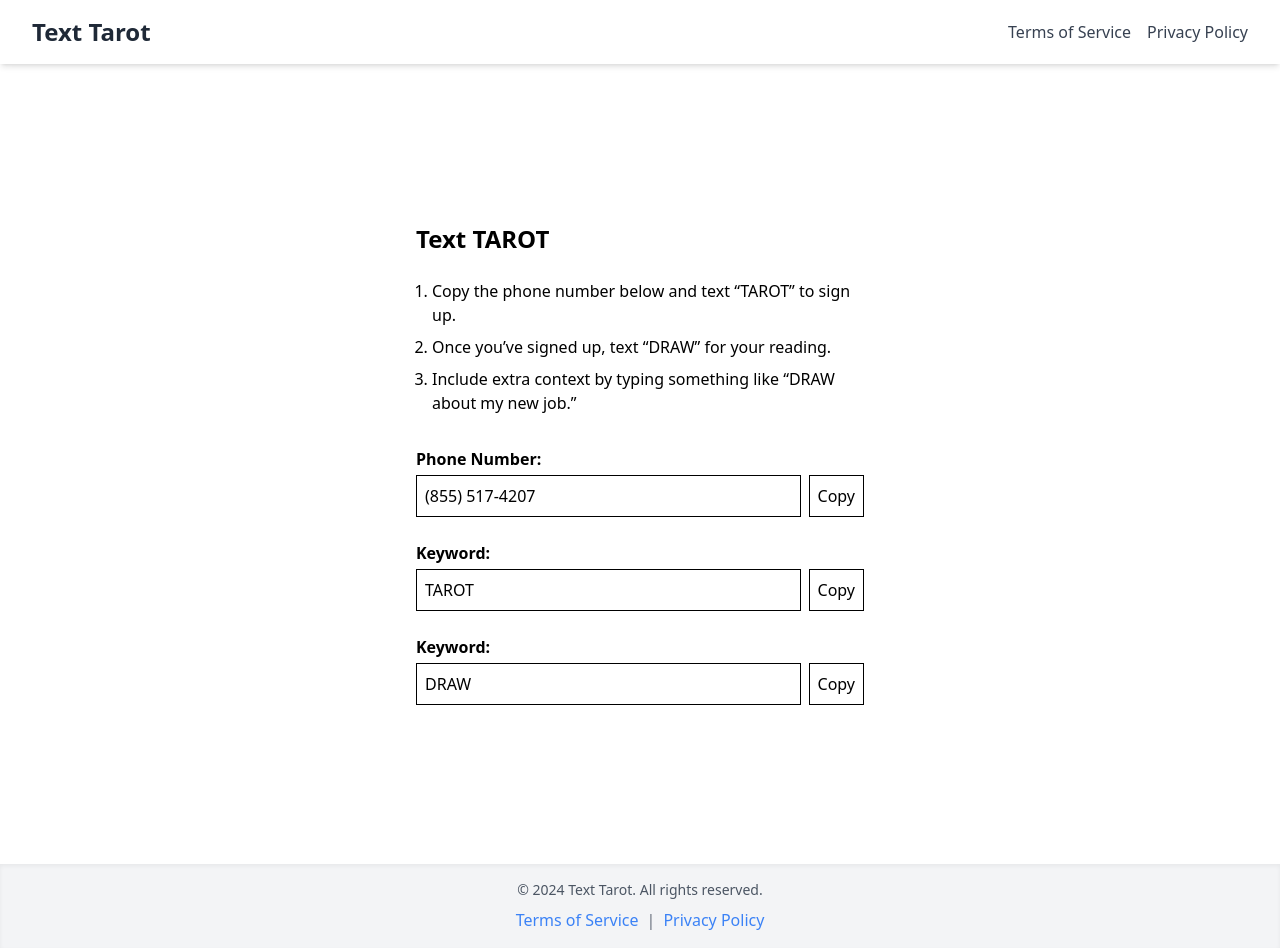
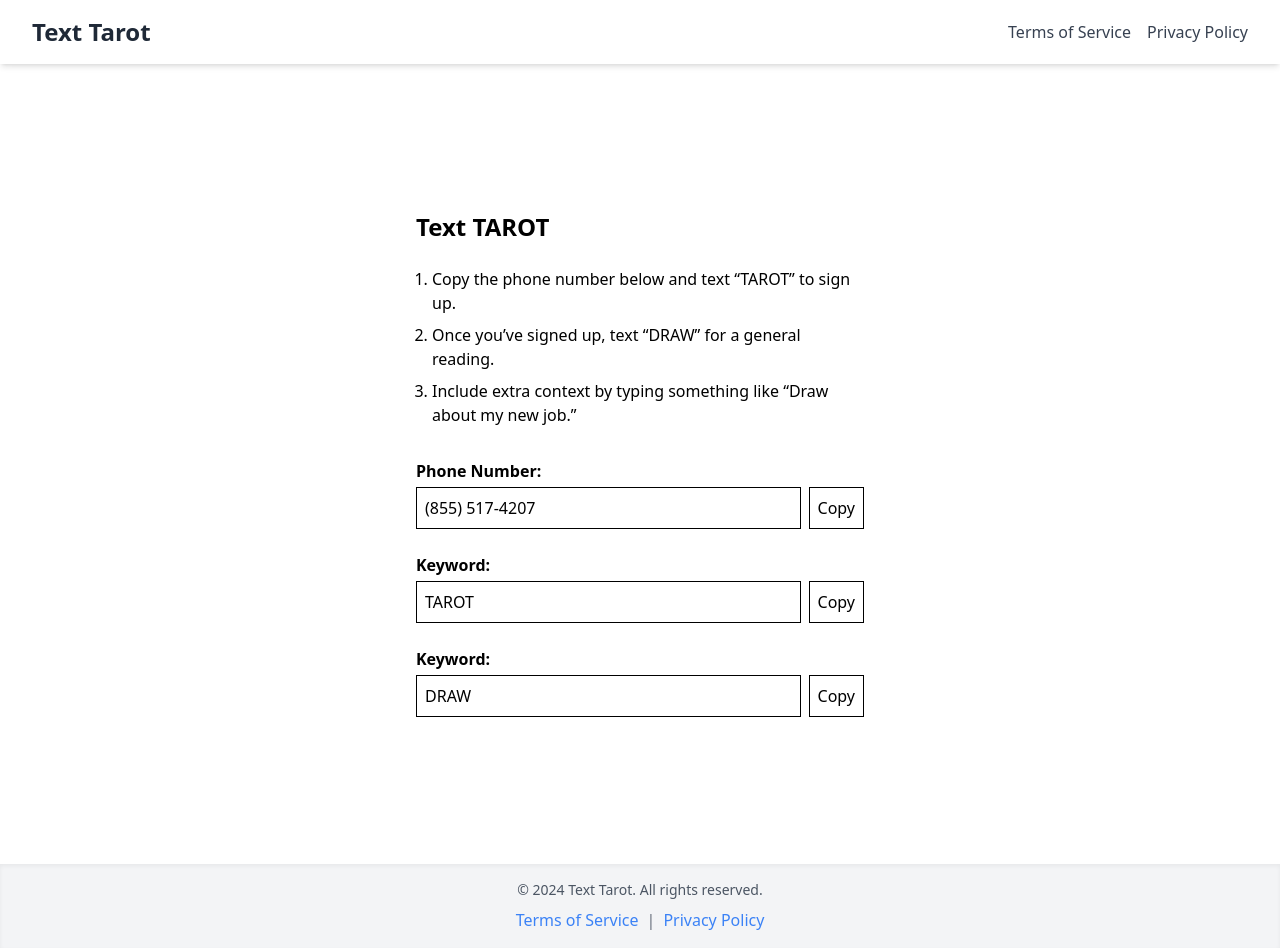
Before and after one commit to chrismeisner/text-tarot, a React (Create React App) app: page / in a window 1280 px wide. Built offline with nearby package versions, Linux system fonts and the light colour scheme.

Commit message:
better styling

```diff
--- a/src/pages/Home.jsx
+++ b/src/pages/Home.jsx
@@ -15,8 +15,8 @@ const Home = () => {
 		<h1 className="text-2xl font-bold mb-6">Text TAROT</h1>
 		<ol className="list-decimal ml-4 mb-8 space-y-2">
 		  <li>Copy the phone number below and text “TAROT” to sign up.</li>
-		  <li>Once you’ve signed up, text “DRAW” for your reading.</li>
-		  <li>Include extra context by typing something like “DRAW about my new job.”</li>
+		  <li>Once you’ve signed up, text “DRAW” for a general reading.</li>
+		  <li>Include extra context by typing something like “Draw about my new job.”</li>
 		</ol>
 
 		{/* Phone Number Field */}
```
